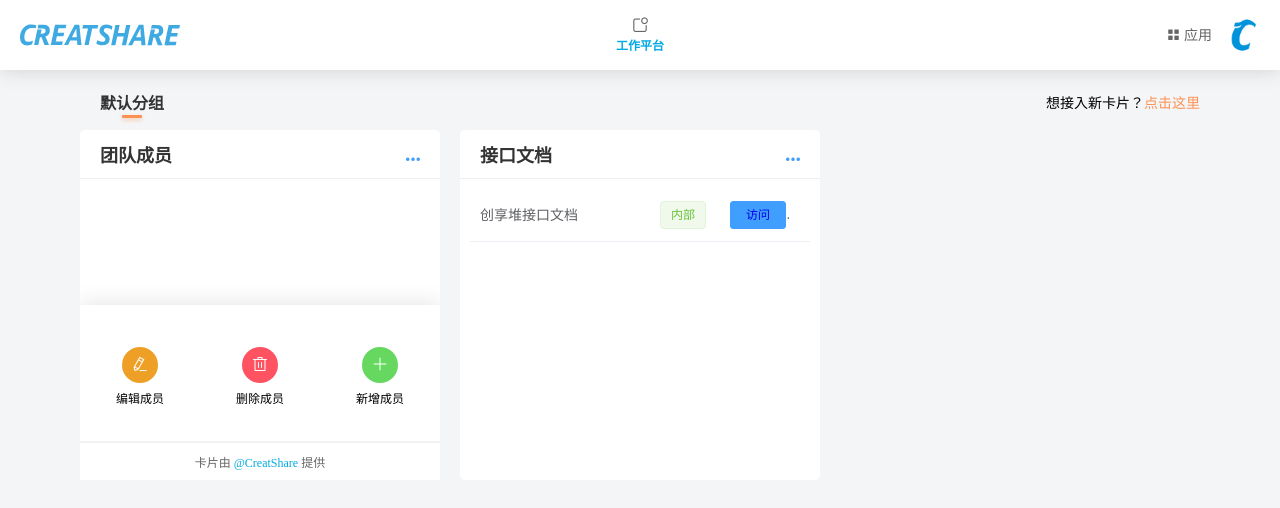
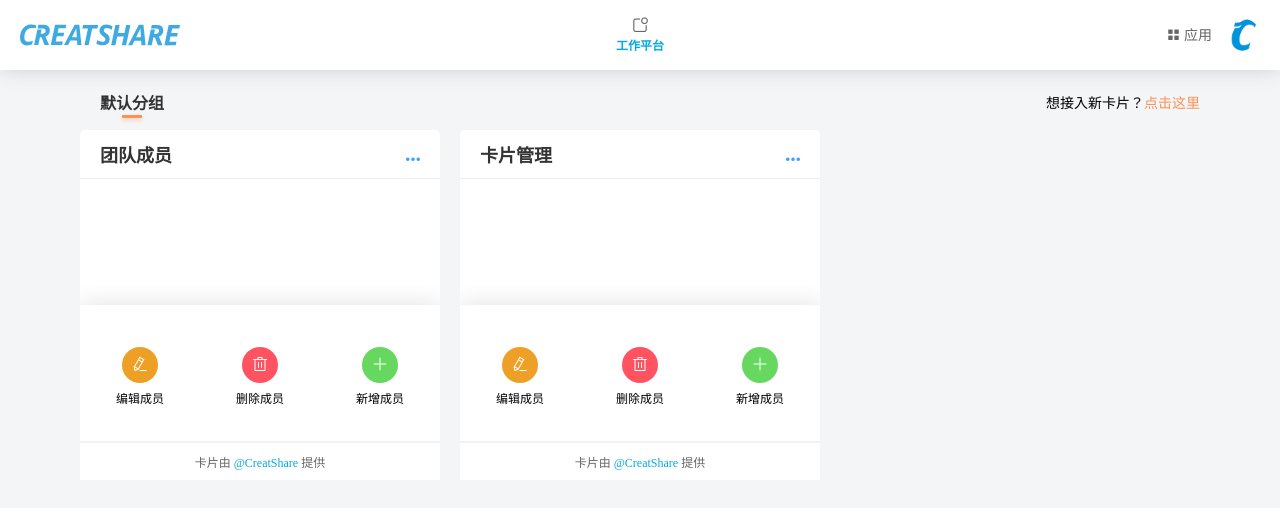
Before and after one commit to creatshare/worker-space, a Vue app: page /#/workingdesk in a window 1280 px wide. Shown: the top 508 px of the page. Built offline with nearby package versions, Linux system fonts and the light colour scheme.

Commit message:
确定先开发两个卡片, 尝试动态加载卡片

```diff
--- a/package.json
+++ b/package.json
@@ -10,6 +10,7 @@
   "dependencies": {
     "axios": "^0.18.0",
     "element-ui": "^2.4.1",
+    "express": "^4.16.3",
     "vue": "^2.5.16"
   },
   "devDependencies": {
--- a/src/card/api-doc-card/api.js
+++ /dev/null
@@ -1,5 +0,0 @@
-export const apiDocInfo = [{
-    name: '创享堆接口文档',
-    tag: '内部',
-    link: 'https://www.showdoc.cc/web/#/item/index'
-}]
--- /dev/null
+++ b/src/card/card-manage-card/api.js
@@ -0,0 +1,25 @@
+export const allMembers = [{
+    key: 1,
+    label: '产品组',
+    members: []
+}, {
+    key: 2,
+    label: '运营组',
+    members: []
+}, {
+    key: 3,
+    label: '视觉组',
+    members: []
+}, {
+    key: 4,
+    label: '前端组',
+    members: [{
+        name: '韩亦乐',
+        profession: '软件工程',
+        github: 'https://github.com/hylerrix'
+    }]
+}, {
+    key: 5,
+    label: '后端租',
+    members: []
+}]
--- a/src/card/api-doc-card/api-doc-card.vue
+++ b/src/card/card-manage-card/card-manage-card.vue
@@ -2,7 +2,7 @@
     <div class="card-container card-container-1" shadow="hover" :body-style="{ padding: '10px' }">
         <div class="card-wrap-padding">
 
-            <h3 class="card-title"><a>接口文档</a></h3>
+            <h3 class="card-title"><a>卡片管理</a></h3>
 
             <div class="card-head-btns">
                 <span></span>
@@ -14,37 +14,42 @@
             </div>
 
             <div class="card-inner-container">
-                <el-table
-                        :data="tableData"
-                        class="table"
-                        :show-header="false">
-                    <el-table-column
-                            prop="name"
-                            label="文档"
-                            width="180">
-                    </el-table-column>
-                    <el-table-column
-                            prop="tag"
-                            label="种类"
-                            width="70"
-                            filter-placement="bottom-end">
-                        <template slot-scope="scope">
-                            <el-tag
-                                    style="height: 28px; line-height: 26px;"
-                                    :type="getTagColor(scope.row.tag)"
-                                    disable-transitions>{{scope.row.tag}}</el-tag>
-                        </template>
-                    </el-table-column>
-                    <el-table-column
-                            label="操作"
-                            width="70">
-                        <template slot-scope="scope">
-                            <el-button type="primary" size="mini">
-                                <a :href="scope.row.link" target="_blank">访问</a>
-                            </el-button>
-                        </template>
-                    </el-table-column>
-                </el-table>
+                <!--<el-row :gutter="20">-->
+                    <!--<el-col :span="12">-->
+                        <!--<el-select v-model="selectedGroupId" filterable placeholder="请选择">-->
+                            <!--<el-option-->
+                                    <!--v-for="item in options[0].children"-->
+                                    <!--:key="item.key"-->
+                                    <!--:label="item.label"-->
+                                    <!--:value="item.key">-->
+                            <!--</el-option>-->
+                        <!--</el-select>-->
+                    <!--</el-col>-->
+                    <!--<el-col :span="12">-->
+                        <!--搜索-->
+                    <!--</el-col>-->
+                <!--</el-row>-->
+
+                <!--<el-table-->
+                        <!--:data="tableData"-->
+                        <!--style="width: 100%">-->
+                    <!--<el-table-column-->
+                            <!--prop="name"-->
+                            <!--label="成员">-->
+                    <!--</el-table-column>-->
+                    <!--<el-table-column-->
+                            <!--prop="profession"-->
+                            <!--label="专业">-->
+                    <!--</el-table-column>-->
+                    <!--<el-table-column-->
+                            <!--label="主页">-->
+                        <!--<template slot-scope="scope">-->
+                            <!--<el-button type="primary" size="mini">-->
+                                <!--访问-->
+                            <!--</el-button>-->
+                        <!--</template>-->
+                    <!--</el-table-column>-->
+                <!--</el-table>-->
             </div>
 
             <div class="card-setting-panel card-setting-panel-active">
@@ -52,17 +57,17 @@
                     <ul class="items">
                         <li>
                             <div role="setting" class="panel-item">
-                                <i class="iconfont bg-yellow"><i class="el-icon-edit"></i></i>编辑接口
+                                <i class="iconfont bg-yellow"><i class="el-icon-edit"></i></i>编辑成员
                             </div>
                         </li>
                         <li>
                             <div role="destroy" class="panel-item">
-                                <i class="iconfont bg-red"><i class="el-icon-delete"></i></i>删除接口
+                                <i class="iconfont bg-red"><i class="el-icon-delete"></i></i>删除成员
                             </div>
                         </li>
                         <li>
                             <div role="move" class="panel-item">
-                                <i class="iconfont bg-green"><i class="el-icon-plus"></i></i>新增接口
+                                <i class="iconfont bg-green"><i class="el-icon-plus"></i></i>新增成员
                             </div>
                         </li>
                     </ul>
@@ -74,34 +79,18 @@
 </template>
 
 <script>
-    import { apiDocInfo } from './api'
+    import { allMembers } from './api'
 
     export default {
-        name: "api-doc-card",
+        name: "card-manage-card",
         data() {
             return {
-                tableData: apiDocInfo
+                allMembers: allMembers,
+                selectedGroupId: [],
             }
         },
         methods: {
-            getTagColor (name) {
-                let color = ''
-                switch (name) {
-                    case '校园':
-                        color = 'primary'
-                        break;
-                    case '内部':
-                        color = 'success'
-                        break;
-                    case '参赛':
-                        color = 'warning'
-                        break;
-                    case '外包':
-                        color = 'info'
-                        break;
-                }
-                return color
-            }
+
         }
     }
 </script>
@@ -185,7 +174,7 @@
     /* card 隐藏面板 */
 
     .card-setting-panel.card-setting-panel-active {
-        display: none;
+        display: block;
         height: 195px;
     }
 
--- a/src/router/loginGuard.js
+++ b/src/router/loginGuard.js
@@ -1,5 +1,5 @@
-import { $get } from '../util/ajax'
-import { setTicket, setUsername, getTicket, getUsername } from '../util/util'
+import { $get } from '../commons/ajax'
+import { setTicket, setUsername, getTicket, getUsername } from '../commons/util'
 
 export default (to, from, next) => {
     checkLogin({ticket: getTicket(), isTestEnv})
--- /dev/null
+++ b/src/views/working-desk/api.js
@@ -0,0 +1,13 @@
+export const userCardList = Promise.resolve([
+    {
+        id: 1,
+        name: '团队成员',
+        enName: 'org-struct',
+        orderBy: 1,
+    }, {
+        id: 2,
+        name: '卡片管理',
+        enName: 'card-manage',
+        orderBy: 2,
+    }
+])
--- a/src/views/working-desk/working-desk.vue
+++ b/src/views/working-desk/working-desk.vue
@@ -15,7 +15,7 @@
         <div class="cards-wrapper">
             <div id="cards-container">
                 <org-struct></org-struct>
-                <api-doc></api-doc>
+                <card-manage></card-manage>
             </div>
         </div>
     </div>
@@ -23,14 +23,51 @@
 
 <script>
     import OrgStruct from '../../card/org-struct-card/org-struct-card.vue'
-    import ApiDoc from '../../card/api-doc-card/api-doc-card.vue'
+    import CardManage from '../../card/card-manage-card/card-manage-card.vue'
+    import * as api from './api.js'
 
     export default {
         name: "working-desk",
         components: {
             OrgStruct,
-            ApiDoc,
+            CardManage
         },
+        data () {
+            return {
+                userCardList: []
+            }
+        },
+        mounted () {
+            this.getCardList()
+                .then(() => { this.sortCardList() })
+
+            console.log(this.userCardList)
+        },
+        methods: {
+            async getCardList () {
+                this.userCardList = await api.userCardList
+            },
+            // 动态加载卡片，遍历展示
+            // setCardCompList () {
+            //     let cardName = this.userCardList[0].enName
+            //     console.log(cardName)
+            //     return require(`../../card/${cardName}/${cardName}-card.vue`)
+            // },
+            // 根据卡片 orderby 顺序排序卡片
+            sortCardList () {
+                // ...
+                // 排序的比较函数
+                let compareObj = (property) => {
+                    return function(obj1, obj2){
+                        let value1 = obj1[property];
+                        let value2 = obj2[property];
+                        // 升序, 序号小的在开头
+                        return value1 - value2;
+                    }
+                }
+                this.userCardList = this.userCardList.sort(compareObj("orderBy"));
+            }
+        }
     }
 </script>
 
```
Also changed, not shown: src/commons/util.js (renamed from src/util/util.js, +24 -2 lines), src/commons/ajax.js (renamed from src/util/ajax.js), src/commons/login.js (added), src/commons/logout.js (renamed from src/util/logout.js), src/util/login.js (deleted), 1 other file (tests, documents, lock files or other folders).
